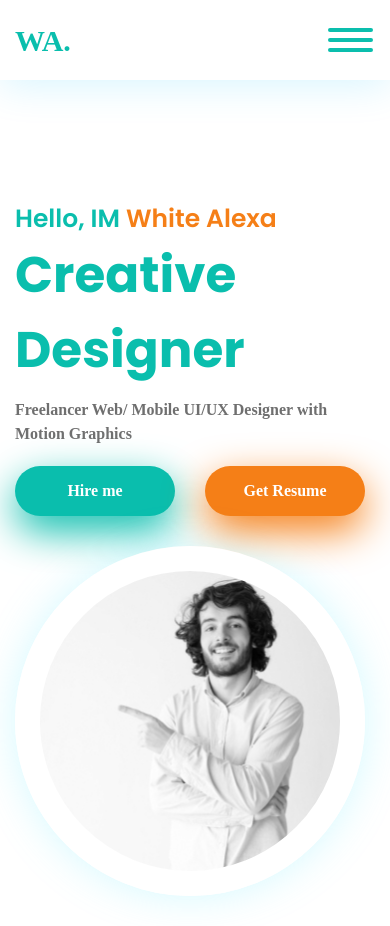
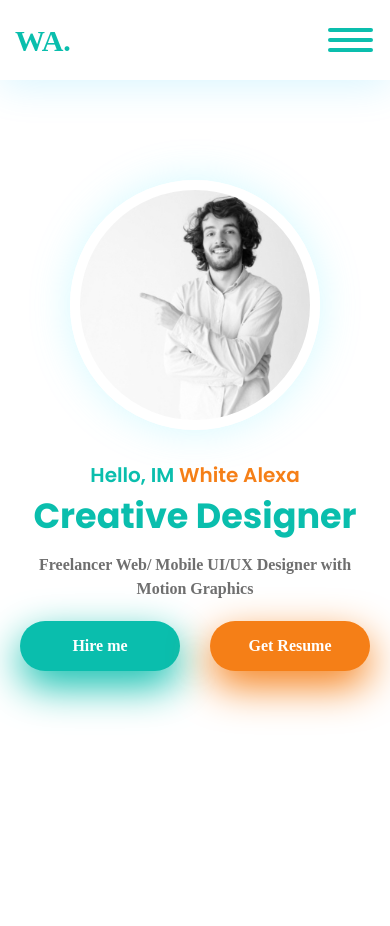
Before and after one commit to amirgh82/CV-project, a React (Create React App) app: page / in a window 390 px wide. After the commit the page ends 844 px from the top, so only its background shows below. Built offline with nearby package versions, Linux system fonts and the light colour scheme.

Commit message:
Responsive home section

```diff
--- a/src/components/Home/Home.css
+++ b/src/components/Home/Home.css
@@ -1,10 +1,6 @@
 .home {
     margin-top: 8rem;
 }
-
-.home-content {}
-
-
 
 .home__name {
     font-family: "Poppins Semibold";
@@ -33,6 +29,7 @@
 
 .home__links-wrapper {
     display: flex;
+    flex-wrap: wrap;
     gap: 3rem;
 }
 
@@ -61,13 +58,62 @@
     }
 }
 
-@media screen and (max-width:1200px){
+@media screen and (max-width:1200px) {
     .home__photo {
         width: 35rem;
         height: 35rem;
     }
 }
 
-@media screen and (max-width:992px){
+@media screen and (max-width:992px) {
+    .home-content {
+        display: flex;
+        flex-direction: column;
+        align-items: center;
+    }
 
+    .home__photo {
+        margin: 0 auto;
+    }
+
+    .home .row {
+        flex-direction: column-reverse;
+    }
+
+    .home {
+        margin-top: 6rem;
+    }
+
+    .home__caption {
+        text-align: center;
+    }
 }
+
+@media screen and (max-width:762px) {}
+
+@media screen and (max-width:576px) {
+    .home__title {
+        font-size: 4rem;
+    }
+
+    .home__name {
+        font-size: 2rem;
+    }
+}
+
+@media screen and (max-width:420px) {
+    .home__title {
+        font-size: 3.5rem;
+        text-align: center;
+    }
+
+    .home__photo {
+        width: 25rem;
+        height: 25rem;
+       border-width: 1rem;
+    }
+
+    .home__links-wrapper {
+        justify-content: center;
+    }
+}
```
